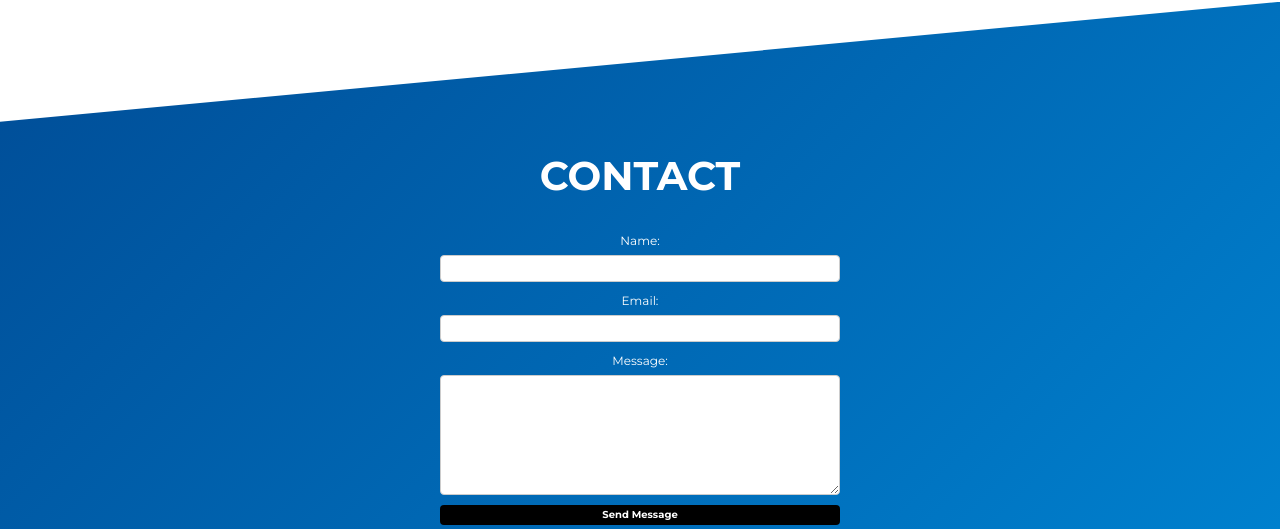
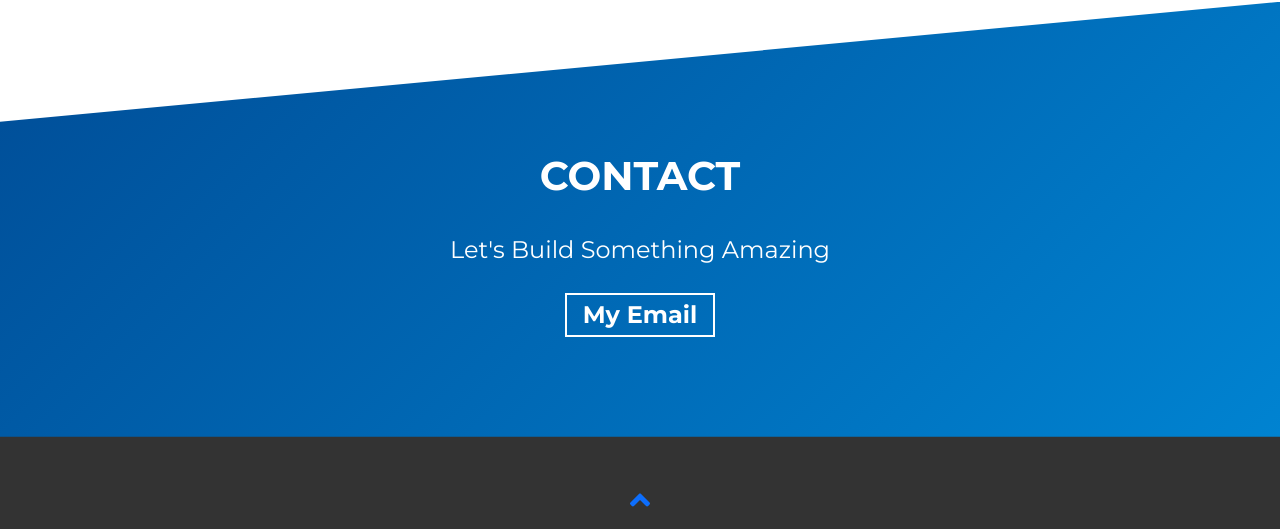
Before and after one commit to ShabbirMuhammad2000/My-Portfolio-Final, a website built with Parcel: page src/index.html in a window 1280 px wide. Shown: the part 3070-3599 px from the top of the page. Built offline with nearby package versions, Linux system fonts and the light colour scheme.

Commit message:
Linked email to contact form

```diff
--- a/src/index.html
+++ b/src/index.html
@@ -323,23 +323,19 @@
     </section>
     <!-- /END Projects Section -->
 
-  <!-- **** Contact Section **** -->
+<!-- **** Contact Section **** -->
 <section id="contact">
   <div class="container">
     <h2 class="section-title">Contact</h2>
     <div class="contact-wrapper load-hidden">
-      <form action="send_email.php" method="post">
-        <label for="name">Name:</label>
-        <input type="text" id="name" name="name" required>
-
-        <label for="email">Email:</label>
-        <input type="email" id="email" name="email" required>
-
-        <label for="message">Message:</label>
-        <textarea id="message" name="message" required></textarea>
-
-        <input type="submit" value="Send Message" class="cta-btn cta-btn--resume">
-      </form>
+      <p class="contact-wrapper__text">Let's Build Something Amazing</p>
+      <a
+        rel="noreferrer"
+        target="_blank"
+        class="cta-btn cta-btn--resume"
+        href="mailto:shabbirmuhammad2000@gmail.com"
+        >My Email</a
+      >
     </div>
   </div>
 </section>
--- a/src/sass/sections/_contact.scss
+++ b/src/sass/sections/_contact.scss
@@ -33,26 +33,33 @@
     }
   }
 
+  .section-header {
+    font-size: 2.2rem;
+  }
+
   form {
     display: flex;
     flex-direction: column;
     max-width: 400px;
     margin: 0 auto;
+    border: 1px solid $white-color;
+    padding: 2rem;
+    border-radius: 8px;
   }
 
   label {
-    font-size: 1.2rem;
-    margin-bottom: 0.5rem;
+    font-size: 1.5rem;
+    margin-bottom: 0.8rem;
   }
 
   input[type="text"],
   input[type="email"],
   textarea {
-    padding: 0.5rem;
-    font-size: 1rem;
+    padding: 0.8rem;
+    font-size: 1.5rem;
     border: 1px solid #ccc;
     border-radius: 4px;
-    margin-bottom: 1rem;
+    margin-bottom: 1.2rem;
   }
 
   textarea {
@@ -63,8 +70,8 @@
   input[type="submit"] {
     background-color: #000000;
     color: white;
-    padding: 0.5rem 1rem;
-    font-size: 1rem;
+    padding: 0.8rem 1.2rem;
+    font-size: 1.5rem;
     border: none;
     border-radius: 4px;
     cursor: pointer;
@@ -77,5 +84,6 @@
   .section-title {
     text-align: center;
     margin-bottom: 2rem;
+    font-size: 4rem;
   }
 }
```
